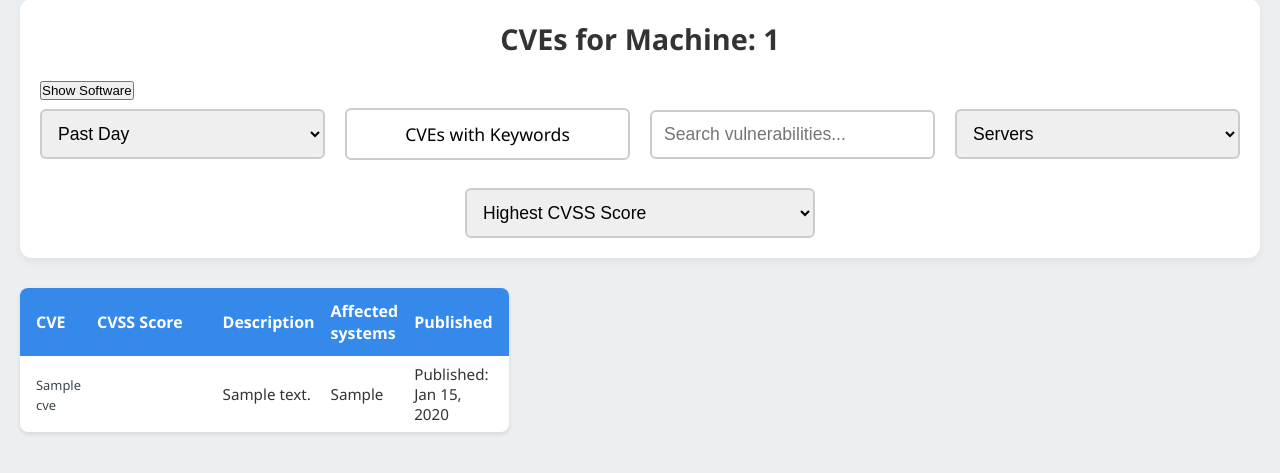
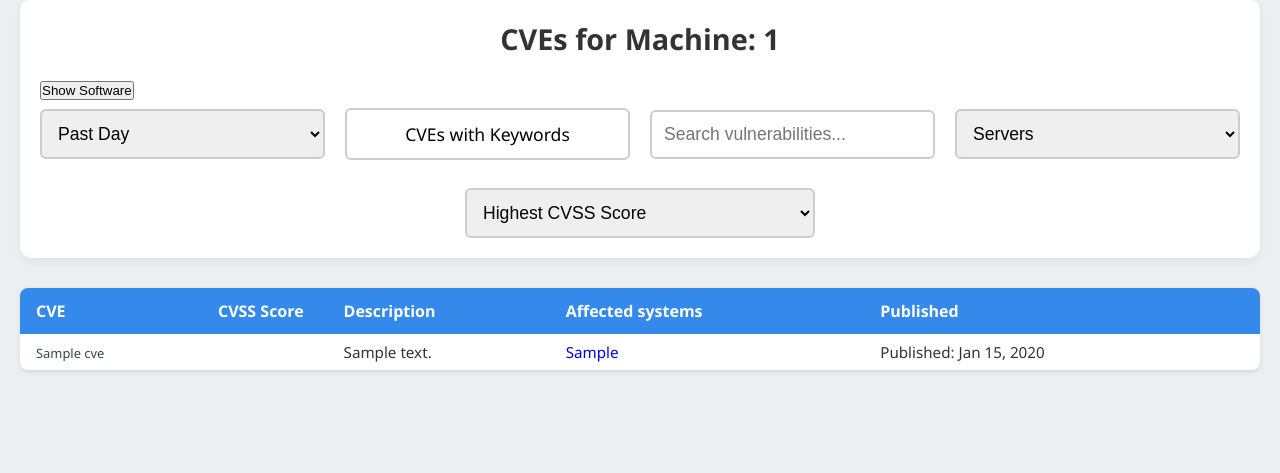
Before and after one commit to helfiesp/VulnTracker, a Django app: template templates/cve_list_for_machine.html in a window 1280 px wide. Shown: the part 90-563 px from the top of the page. Run offline with Django 5.2, Linux system fonts and the light colour scheme; tables that the repository leaves empty hold one stand-in row (values such as "Sample post"); the template is opened without the code that fills it: values that come from a table or form of the project are taken from there, most other values are stand-ins (such as "Sample title", 1, 10 or a date in 2020); data that the repository does not hold is empty.

Commit message:
Update cve_list_for_machine.html

```diff
--- a/templates/cve_list_for_machine.html
+++ b/templates/cve_list_for_machine.html
@@ -52,7 +52,6 @@
             </div>
         </div>
 
-    <section class="vulnerabilities-list" id="vulnerabilities-list">
 <div class="cve-table" style="margin:auto;">
         <table>
         <thead>
@@ -88,7 +87,7 @@
                     {% endif %}
 
                 </td>
-                <td>{{ cve.exposedMachines }}</td>
+                <td><a style="text-decoration: none;" href="{% url 'machine-list' cve_id=cve.id %}">{{ cve.exposedMachines }}</a></td>
                 <td>Published: {{ cve.publishedOn |date:"M d, Y" }}</td>
             </tr>
             {% endfor %}
```
